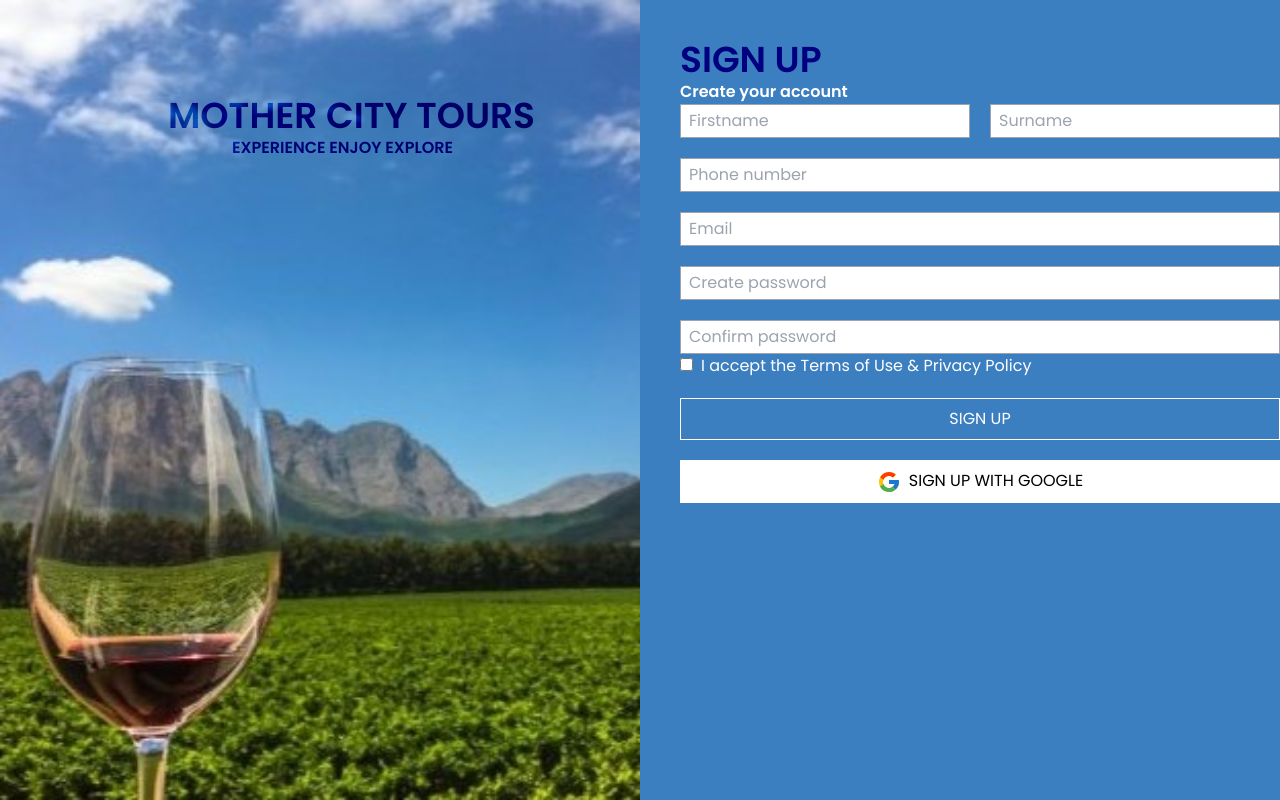
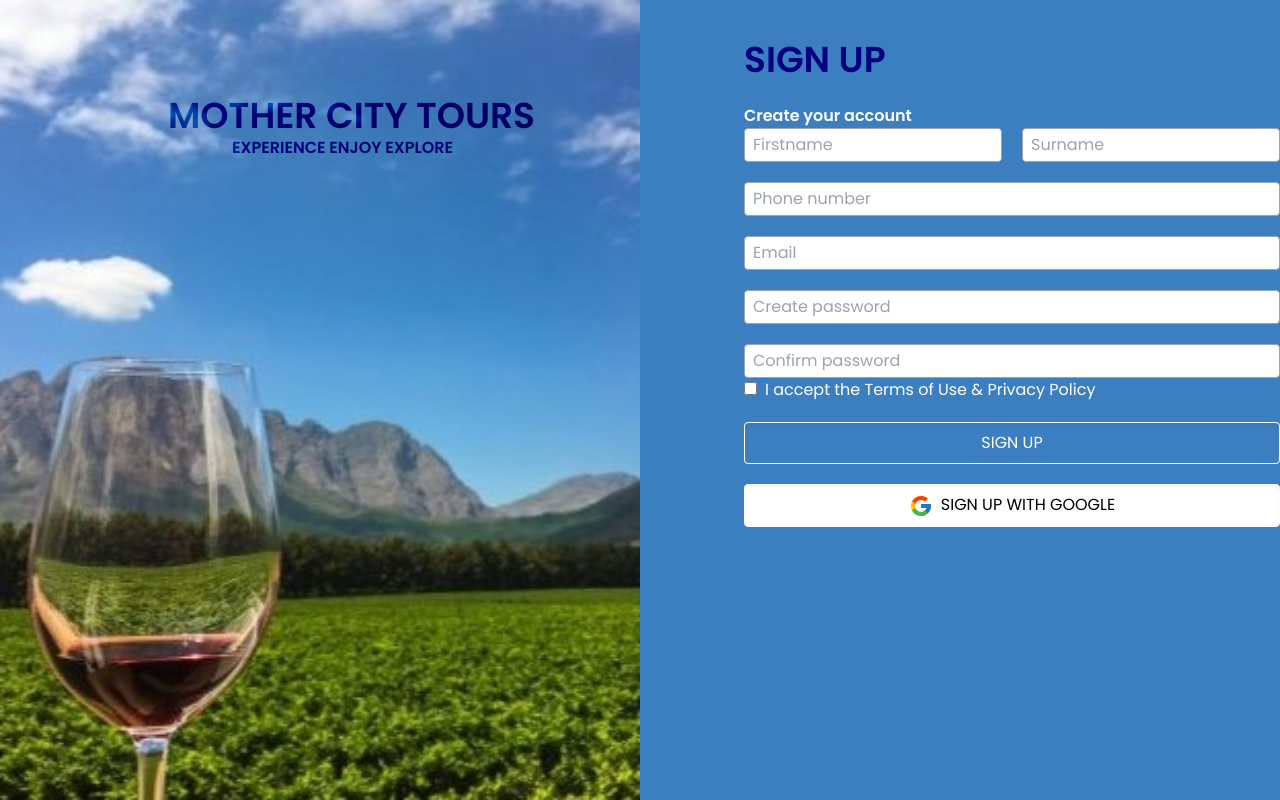
Before and after one commit to SimaPeter96/TravelLogWebsite, a React (Vite) app: page /signUp in a window 1280 px wide. Built offline with nearby package versions, Linux system fonts and the light colour scheme.

Commit message:
login validation modified

```diff
--- a/src/Components/Login.jsx
+++ b/src/Components/Login.jsx
@@ -3,74 +3,98 @@ import BgImg1 from '../Images/BgImage.png';
 import Bokaap from '../Images/BokaapImg.jpg';
 import google from '../assets/google.svg';
 
+const Login = () => {
+  const [email, setEmail] = useState('');
+  const [password, setPassword] = useState('');
+  const [error, setError] = useState('');
 
-const Login = () => {
+  const handleSubmit = () => {
+    if (!email) {
+      setError('Email is required');
+      return;
+    }
+    if (!password) {
+      setError('Password is required!');
+      return;
+    }
+  };
+
   return (
-    <div className="w-screen h-screen flex">
-      <div className="w-1/2 relative">
+    <div className="w-screen h-screen flex flex-col lg:flex-row">
+      <div className="w-full lg:w-1/2 relative">
         <img src={BgImg1} alt="" className="w-full h-full object-cover" />
-        <div className="absolute top-2 left-0 right-0 text-left mt-10 ml-10">
-          <div className='title'>
+        <div className="absolute top-2 left-0 right-0 text-left mt-10 lg:ml-10">
+          <div className="title">
             <span className="text-4xl absolute top-0 left-0 right-0 mt-2 ml-2 font-bold text-blue text-center mix-blend-overlay font-poppins">
               MOTHER CITY TOURS
             </span>
           </div>
-          <div className='relative h-35 w-48 mt-24 mx-4'>
-            <span className='font-bold text-white mb-8'>Login into your account</span>
+          <div className="relative h-35 w-48 mt-24 mx-4">
+            <span className="font-bold text-white mb-8">Login into your account</span>
           </div>
-          <div className='py-2'>
-            <div className='emailplaceholder'>
-            <span className='mr-8 w-full text-md font-bold text-gray-600'>Email</span>
+          <div className="py-2">
+            <div className="emailplaceholder">
+              <span className="mr-8 w-full text-md font-bold text-gray-600">Email</span>
             </div>
-
             <input
-              type='text'
-              className='w-full  p-2 border border-gray-300 rounded-md placeholder:text-gray-500'
-              name='email'
-              id='email'
+              type="text"
+              className="w-full p-2 border border-gray-300 rounded-md placeholder:text-gray-500"
+              name="email"
+              id="email"
               style={{ width: 'calc(100% - 15rem)' }}
+              value={email}
+              onChange={(e) => setEmail(e.target.value)}
             />
-
+            {error && error.includes('Email is required') && <div className='text-red-500'>{error}</div>}
           </div>
-          <div className='py-0'>
-            <div className='passwordplaceholder'>
-            <span className='mr-6 w-full text-md font-bold text-gray-600'>Password</span>
+          <div className="py-0">
+            <div className="passwordplaceholder">
+              <span className="mr-6 w-full text-md font-bold text-gray-600">Password</span>
             </div>
-
             <input
-              type='password'
-              className='w-full p-2 border border-gray-300 rounded-md placeholder:text-gray-500'
-              name='pass'
-              id='pass'
+              type="password"
+              className="w-full p-2 border border-gray-300 rounded-md placeholder:text-gray-500"
+              name="password"
+              id="password"
               style={{ width: 'calc(100% - 15rem)' }}
+              value={password}
+              onChange={(e) => setPassword(e.target.value)}
             />
-
-
+            {error && error.includes('Password is required') && <div className='text-red-500'>{error}</div>}
           </div>
-          <div className='flex justify-between items-center  py-4'>
-            <div className='mr-24'>
-              <input type='checkbox' name='ch'  id='ch' className='mr-2'/>
+          <div className="flex justify-between items-center py-4">
+            <div className="mr-24">
+              <input type="checkbox" name="ch" id="ch" className="mr-2" />
               <span className="text-md">Remember me</span>
             </div>
             <div>
-            <span className='font-bold me-60 text-md'>Forgot password?</span>
+              <span className="font-bold me-60 text-md">Forgot password?</span>
             </div>
           </div>
-          <div className='buttons mt-6'>
-        <button className='w-full bg-transparent shadow-lg border border-white text-md p-2 rounded-lg mb-4 text-white hover:bg-[#75AFF2]'  style={{ width: 'calc(100% - 15rem)' }}>LOGIN</button>
-        <button className='w-full bg-white border-white shadow-lg text-md p-2 rounded-lg flex items-center justify-center hover:bg-slate-400'  style={{ width: 'calc(100% - 15rem)' }}>
-          <img src={google} alt='' className='w-6 h-6 inline mr-2' />
+          <div className="buttons mt-6">
+            <button
+              className="w-full bg-transparent shadow-lg border border-white text-md p-2 rounded-lg mb-4 text-white hover:bg-[#75AFF2]"
+              style={{ width: 'calc(100% - 15rem)' }}
+              onClick={handleSubmit}
+            >
+              LOGIN
+            </button>
+            <button
+              className="w-full bg-white border-white shadow-lg text-md p-2 rounded-lg flex items-center justify-center hover:bg-slate-400"
+              style={{ width: 'calc(100% - 15rem)' }}
+            >
+              <img src={google} alt="" className="w-6 h-6 inline mr-2" />
               SIGN IN WITH GOOGLE
             </button>
           </div>
-          <div className='text-end me-60 text-black'>Don't have an account?
-            <span className='font-bold text-black'>Sign up</span>
+          <div className="text-end me-60 text-black">
+            Don't have an account?
+            <span className="font-bold text-black">Sign up</span>
           </div>
         </div>
       </div>
 
-
-      <div className="w-1/2 relative">
+      <div className="hidden lg:block w-1/2 relative">
         <img src={Bokaap} alt="" className="w-full h-full object-cover" />
         <div className="absolute top-0 left-0 right-0 text-center mt-10">
           <span className="text-6xl font-bold text-blue mix-blend-overlay font-poppins">
@@ -82,4 +106,4 @@ const Login = () => {
   );
 };
 
-export default Login;
+export default Login
--- a/src/Components/SignUp.jsx
+++ b/src/Components/SignUp.jsx
@@ -22,37 +22,37 @@ function SignUp() {
       <div className="w-1/2 relative">
         <img src={Img} alt=""  className="w-full h-full object-cover"></img>
       <div className="SignUptitle absolute top-0 left-10 right-25text-center mt-10 ">
-        <span className='text-4xl font-bold text-blue mix-blend-overlay font-poppins' >SIGN UP</span>
-        <div className='subheading'>
+        <span className='text-4xl font-bold text-blue mix-blend-overlay font-poppins ml-16' >SIGN UP</span>
+        <div className='subheading pt-6 ml-16'>
           <h2 className='text-md font-bold  text-white font-poppins'>Create your account</h2>
         </div>
-        <div>
+        <div className='ml-16'>
         <form action='#'>
           <div className='grid grid-cols-2 gap-5'>
-            <input type="text" placeholder="Firstname" className='border border-gray-400 p-1 px-2'></input>
-            <input type="text" placeholder="Surname" className='border border-gray-400 p-1 px-2'></input>
+            <input type="text" placeholder="Firstname" className='border border-gray-400 p-1 px-2 rounded'></input>
+            <input type="text" placeholder="Surname" className='border border-gray-400 p-1 px-2 rounded'></input>
           </div>
           <div className='mt-5'>
-            <input type="text" placeholder="Phone number" className='border border-gray-400 py-1 px-2 w-full'></input>
+            <input type="text" placeholder="Phone number" className='border border-gray-400 py-1 px-2 w-full rounded'></input>
           </div>
           <div className='mt-5'>
-            <input type="text" placeholder="Email" className='border border-gray-400 py-1 px-2 w-full'></input>
+            <input type="text" placeholder="Email" className='border border-gray-400 py-1 px-2 w-full rounded'></input>
           </div>
           <div className='mt-5'>
-            <input type="text" placeholder="Create password" className='border border-gray-400 py-1 px-2 w-full'></input>
+            <input type="text" placeholder="Create password" className='border border-gray-400 py-1 px-2 w-full rounded'></input>
           </div>
           <div className='mt-5'>
-            <input type="text" placeholder="Confirm password" className='border border-gray-400 py-1 px-2 w-full'></input>
+            <input type="text" placeholder="Confirm password" className='border border-gray-400 py-1 px-2 w-full rounded'></input>
           </div>
           <div className='mr-24'>
               <input type='checkbox' name='ch'  id='ch' className='mr-2'/>
               <span className="text-md text-white">I accept the Terms of Use & Privacy Policy </span>
           </div>
           <div className='mt-5'>
-            <button className='w-full bg-transparent border border-white py-2 text-white hover:bg-blue-400'>SIGN UP</button>
+            <button className='w-full bg-transparent border border-white py-2 text-white hover:bg-blue-400 rounded shadow-inner  '>SIGN UP</button>
           </div>
           <div className='mt-5'>
-            <button className='w-full bg-white border border-white py-2 text-black hover:bg-transparent'>
+            <button className='w-full bg-white border border-white py-2 text-black hover:bg-transparent rounded shadow-inner '>
             <img src={google} alt='' className='w-6 h-6 inline mr-2' />
               SIGN UP WITH GOOGLE</button>
           </div>
```
Lines whose indentation alone changed are shown as unchanged.
